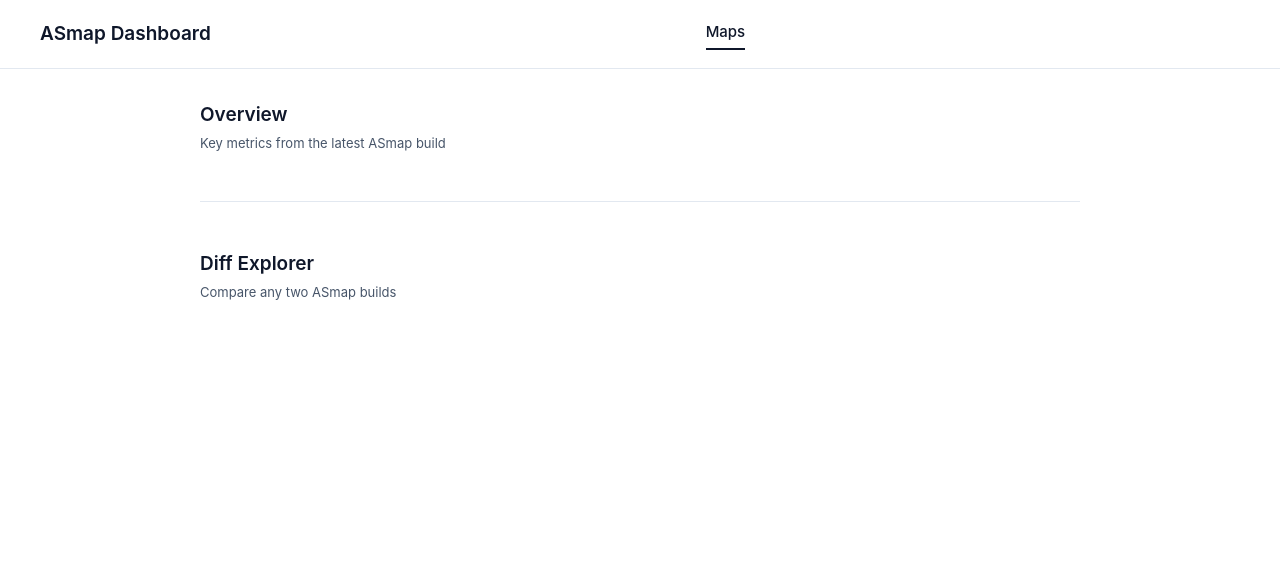
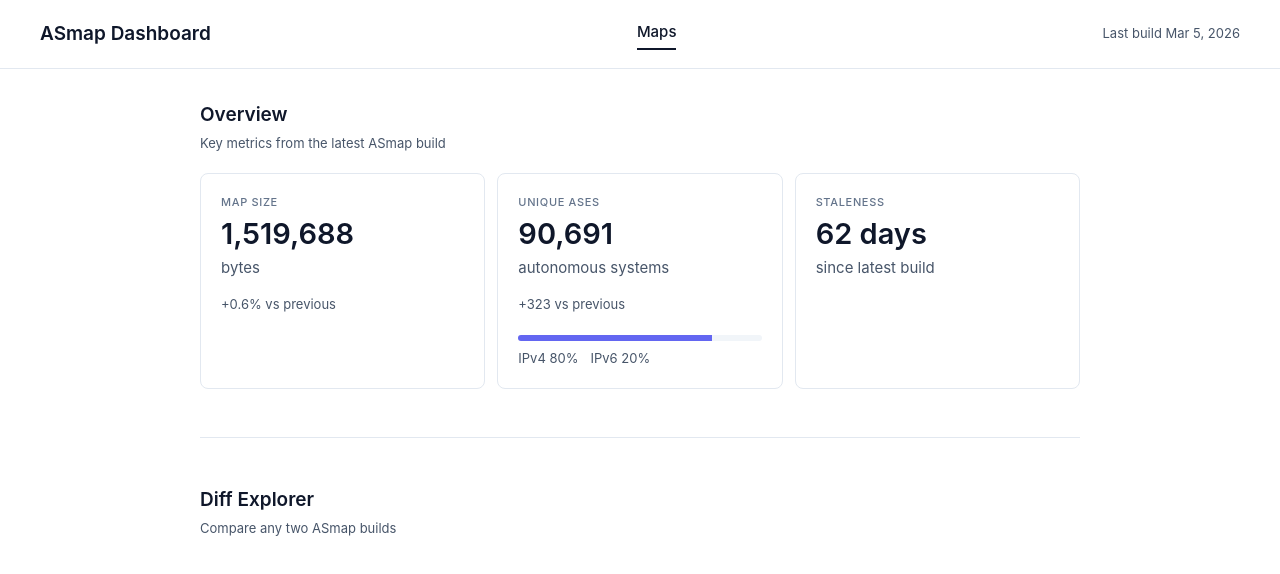
Before and after one commit to jorisstrakeljahn/asmap-dashboard, a plain HTML site: page web/index.html in a window 1280 px wide. Drawn offline with Linux system fonts and the light colour scheme.

Commit message:
web: Render overview cards

```diff
--- a/web/assets/css/maps.css
+++ b/web/assets/css/maps.css
@@ -80,3 +80,58 @@
 .section__body {
     margin-top: var(--space-5);
 }
+
+.card-row {
+    display: grid;
+    grid-template-columns: repeat(3, 1fr);
+    gap: var(--space-3);
+}
+
+.card {
+    display: flex;
+    flex-direction: column;
+    gap: var(--space-2);
+    padding: var(--space-5);
+    border: 1px solid var(--color-border);
+    border-radius: var(--radius);
+    background: var(--color-surface);
+    min-height: 150px;
+}
+
+.card__metric {
+    font-size: var(--font-size-2xl);
+    font-weight: var(--font-weight-semibold);
+    color: var(--color-text-strong);
+    line-height: 1.05;
+}
+
+.card__unit {
+    font-size: var(--font-size-base);
+    color: var(--color-text-muted);
+}
+
+.card__delta {
+    margin-top: var(--space-2);
+    font-size: var(--font-size-sm);
+    color: var(--color-text-muted);
+}
+
+.split-bar {
+    margin-top: var(--space-3);
+    height: 6px;
+    border-radius: 3px;
+    background: var(--color-track);
+    overflow: hidden;
+}
+
+.split-bar__fill {
+    height: 100%;
+    background: var(--color-accent);
+}
+
+.split-legend {
+    display: flex;
+    gap: var(--space-3);
+    font-size: var(--font-size-sm);
+    color: var(--color-text-muted);
+}
--- /dev/null
+++ b/web/assets/js/components/overview-cards.js
@@ -0,0 +1,122 @@
+import {
+    daysBetween,
+    formatNumber,
+    formatPercent,
+    formatSignedNumber,
+    formatSignedPercent,
+} from "../format.js";
+
+export function mount(parent, maps) {
+    if (!maps.length) {
+        parent.replaceChildren(emptyState());
+        return;
+    }
+    const latest = maps[maps.length - 1];
+    const previous = maps.length > 1 ? maps[maps.length - 2] : null;
+
+    const row = document.createElement("div");
+    row.className = "card-row";
+    row.append(
+        mapSizeCard(latest, previous),
+        uniqueAsesCard(latest, previous),
+        stalenessCard(latest),
+    );
+    parent.replaceChildren(row);
+}
+
+function mapSizeCard(latest, previous) {
+    const card = createCard("Map Size");
+    card.append(metricNumber(formatNumber(latest.file_size_bytes)));
+    card.append(metricUnit("bytes"));
+    if (previous) {
+        const ratio =
+            (latest.file_size_bytes - previous.file_size_bytes) /
+            previous.file_size_bytes;
+        card.append(deltaLine(`${formatSignedPercent(ratio)} vs previous`));
+    }
+    return card;
+}
+
+function uniqueAsesCard(latest, previous) {
+    const card = createCard("Unique ASes");
+    card.append(metricNumber(formatNumber(latest.unique_asns)));
+    card.append(metricUnit("autonomous systems"));
+    if (previous) {
+        const delta = latest.unique_asns - previous.unique_asns;
+        card.append(deltaLine(`${formatSignedNumber(delta)} vs previous`));
+    }
+
+    const total = latest.ipv4_count + latest.ipv6_count;
+    const ipv4Ratio = total ? latest.ipv4_count / total : 0;
+    const ipv6Ratio = total ? latest.ipv6_count / total : 0;
+    card.append(splitBar(ipv4Ratio));
+    card.append(splitLegend(ipv4Ratio, ipv6Ratio));
+
+    return card;
+}
+
+function stalenessCard(latest) {
+    const card = createCard("Staleness");
+    const days = daysBetween(latest.released_at);
+    card.append(metricNumber(`${formatNumber(days)} days`));
+    card.append(metricUnit("since latest build"));
+    return card;
+}
+
+function createCard(label) {
+    const card = document.createElement("article");
+    card.className = "card";
+    const title = document.createElement("span");
+    title.className = "card__label uppercase-label";
+    title.textContent = label.toUpperCase();
+    card.append(title);
+    return card;
+}
+
+function metricNumber(text) {
+    const node = document.createElement("p");
+    node.className = "card__metric";
+    node.textContent = text;
+    return node;
+}
+
+function metricUnit(text) {
+    const node = document.createElement("p");
+    node.className = "card__unit";
+    node.textContent = text;
+    return node;
+}
+
+function deltaLine(text) {
+    const node = document.createElement("p");
+    node.className = "card__delta";
+    node.textContent = text;
+    return node;
+}
+
+function splitBar(ipv4Ratio) {
+    const track = document.createElement("div");
+    track.className = "split-bar";
+    const fill = document.createElement("div");
+    fill.className = "split-bar__fill";
+    fill.style.width = `${ipv4Ratio * 100}%`;
+    track.append(fill);
+    return track;
+}
+
+function splitLegend(ipv4Ratio, ipv6Ratio) {
+    const legend = document.createElement("div");
+    legend.className = "split-legend";
+    legend.innerHTML = `
+        <span>IPv4 ${formatPercent(ipv4Ratio, 0)}</span>
+        <span>IPv6 ${formatPercent(ipv6Ratio, 0)}</span>
+    `;
+    return legend;
+}
+
+function emptyState() {
+    const note = document.createElement("p");
+    note.className = "muted";
+    note.textContent = "No published maps found in metrics.json.";
+    return note;
+}
--- /dev/null
+++ b/web/assets/js/format.js
@@ -0,0 +1,34 @@
+const numberFormatter = new Intl.NumberFormat("en-US");
+const dateFormatter = new Intl.DateTimeFormat("en-US", {
+    year: "numeric",
+    month: "short",
+    day: "numeric",
+});
+
+export function formatNumber(value) {
+    return numberFormatter.format(value);
+}
+
+export function formatPercent(ratio, fractionDigits = 1) {
+    return `${(ratio * 100).toFixed(fractionDigits)}%`;
+}
+
+export function formatSignedPercent(ratio, fractionDigits = 1) {
+    const sign = ratio > 0 ? "+" : "";
+    return `${sign}${(ratio * 100).toFixed(fractionDigits)}%`;
+}
+
+export function formatSignedNumber(value) {
+    const sign = value > 0 ? "+" : "";
+    return `${sign}${numberFormatter.format(value)}`;
+}
+
+export function formatDate(isoDate) {
+    return dateFormatter.format(new Date(isoDate));
+}
+
+export function daysBetween(isoDate, reference = new Date()) {
+    const then = new Date(isoDate);
+    const ms = reference.getTime() - then.getTime();
+    return Math.max(0, Math.floor(ms / (1000 * 60 * 60 * 24)));
+}
--- /dev/null
+++ b/web/assets/js/maps-tab.js
@@ -0,0 +1,37 @@
+import { formatDate } from "./format.js";
+import * as overviewCards from "./components/overview-cards.js";
+
+const METRICS_URL = "assets/data/metrics.json";
+
+async function load() {
+    const response = await fetch(METRICS_URL);
+    if (!response.ok) {
+        throw new Error(
+            `Failed to load ${METRICS_URL}: HTTP ${response.status}`,
+        );
+    }
+    return await response.json();
+}
+
+function renderLastBuild(maps) {
+    const slot = document.querySelector("[data-last-build]");
+    if (!slot || !maps.length) return;
+    const latest = maps[maps.length - 1];
+    slot.textContent = `Last build ${formatDate(latest.released_at)}`;
+}
+
+async function init() {
+    let payload;
+    try {
+        payload = await load();
+    } catch (error) {
+        console.error(error);
+        document.body.dataset.loadError = error.message;
+        return;
+    }
+
+    renderLastBuild(payload.maps);
+    overviewCards.mount(document.querySelector("[data-overview]"), payload.maps);
+}
+
+init();
--- a/web/index.html
+++ b/web/index.html
@@ -7,6 +7,7 @@
         <link rel="stylesheet" href="assets/css/tokens.css" />
         <link rel="stylesheet" href="assets/css/base.css" />
         <link rel="stylesheet" href="assets/css/maps.css" />
+        <script type="module" src="assets/js/maps-tab.js"></script>
     </head>
     <body>
         <header class="site-header">
```
